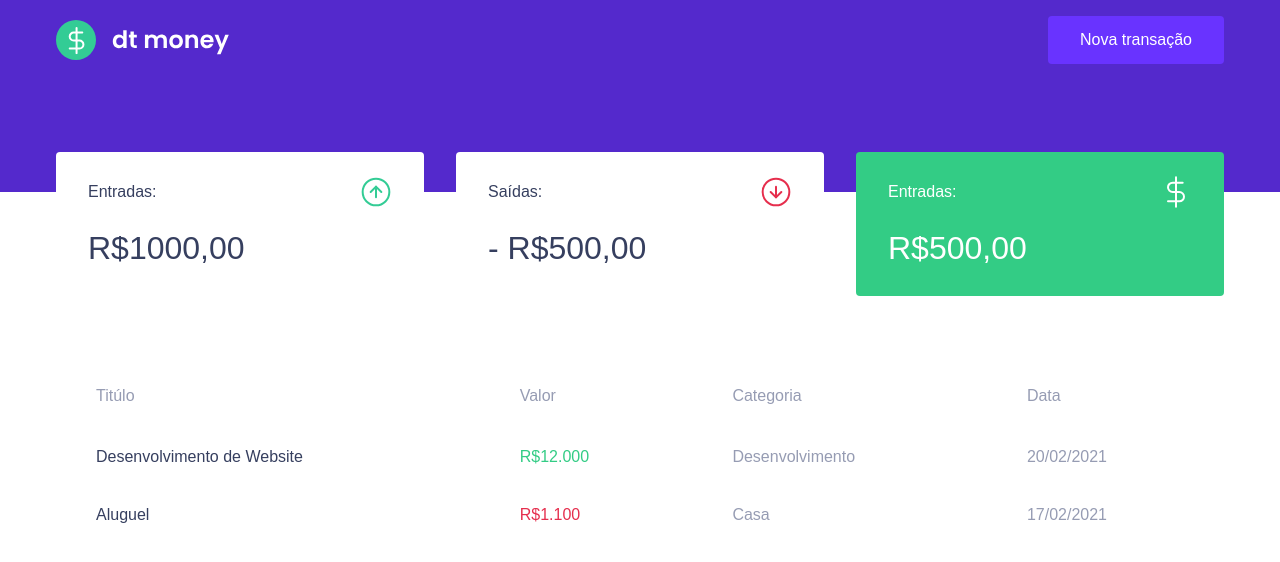
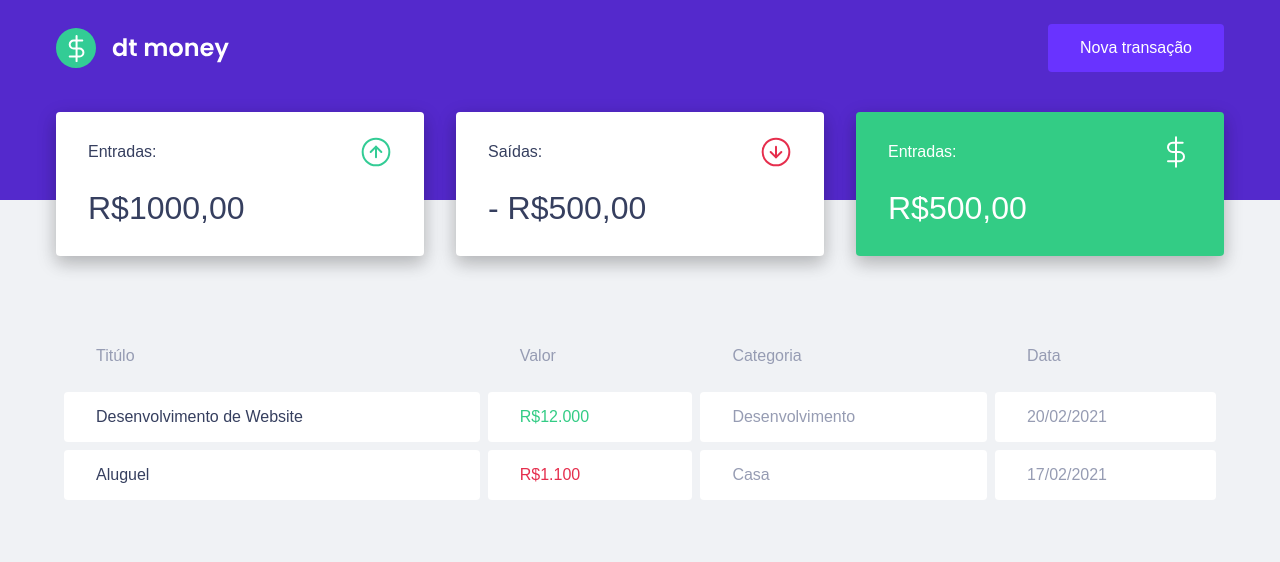
Before and after one commit to timoteostifft/dtmoney_react, a React (Create React App) app: page / in a window 1280 px wide. Shown: the top 562 px of the page. Built offline with nearby package versions, Linux system fonts and the light colour scheme.

Commit message:
styling: fix styling issues

```diff
--- a/src/components/Summary/styles.ts
+++ b/src/components/Summary/styles.ts
@@ -4,13 +4,15 @@ export const Container = styled.main`
   display: grid;
   grid-template-columns: repeat(3, 1fr);
   gap: 2rem;
-  margin-top: -5rem;
+  margin-top: -8rem;
 
   div{
     background: var(--shape);
     padding: 1.5rem 2rem;
     border-radius: 0.25rem;
     color: var(--text-title);
+    box-shadow: 0 8px 16px 0 rgba(0, 0, 0, 0.1), 0 6px 20px 0 rgba(0, 0, 0, 0.19);
+    max-height: 12rem;
 
   header{
     display: flex;
--- a/src/components/header/styles.ts
+++ b/src/components/header/styles.ts
@@ -8,7 +8,7 @@ export const Content = styled.div`
   max-width: 1200px;
   margin: 0 auto;
 
-  padding: 1rem 1rem 8rem;
+  padding: 1.5rem 1rem 8rem;
   display: flex;
   align-items: center;
   justify-content: space-between;
--- a/src/styles/global.ts
+++ b/src/styles/global.ts
@@ -12,8 +12,7 @@ export const GlobalSyle = createGlobalStyle`
     --text-title: #363f5f;
     --text-body: #969cb3;
 
-    --background: #f0f2f5;
-    --shape: #ffffff;
+    --shape: #FFFFFF;
   }
 
   *{
@@ -33,7 +32,7 @@ export const GlobalSyle = createGlobalStyle`
   }
 
   body{
-    background: var(---background);
+    background: var(--background);
     -webkit-font-smoothing: antialiased;
   }
 
```
